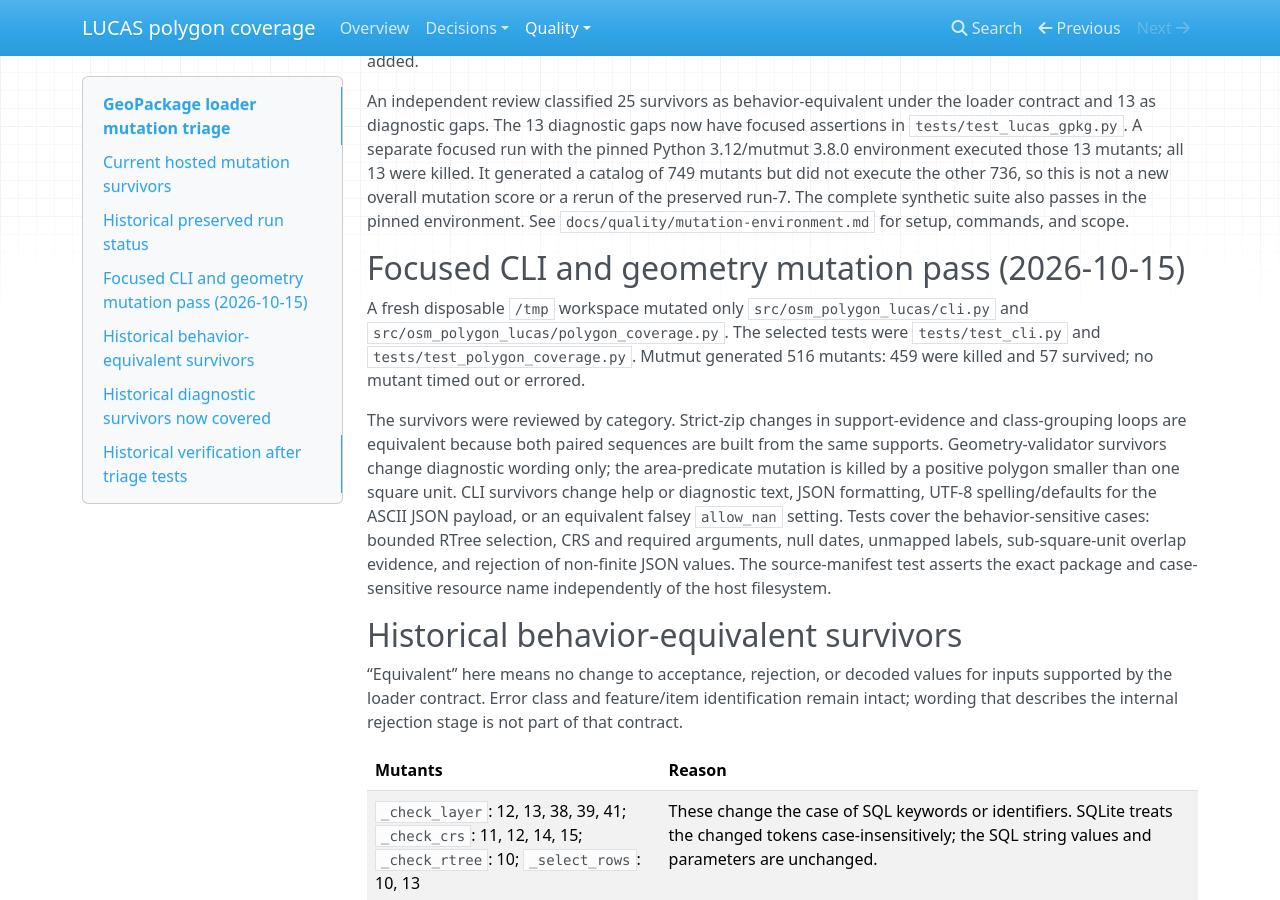
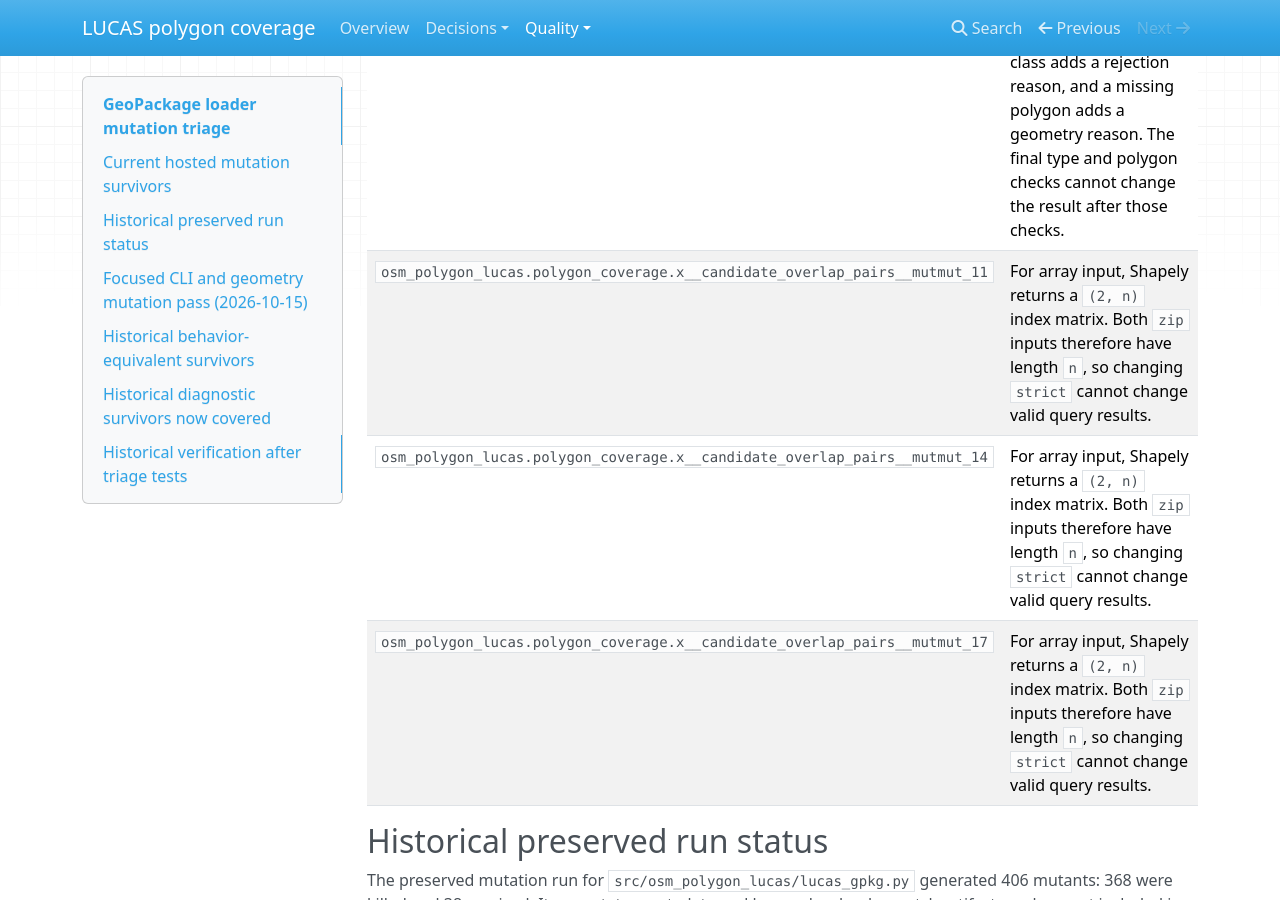
Before and after one commit to NoeFlandre/osm-polygon-lucas, an MkDocs documentation site: the page built from docs/quality/mutation-triage.md, in a window 1280 px wide and 900 px high, scrolled down 2813 px. Built offline with MkDocs 1.6.1, drawn with Linux system fonts in a browser that asks for light colours; nearby versions of some CDN libraries.

Commit message:
Triage STRtree mutation survivors

```diff
--- a/docs/quality/mutation-triage.md
+++ b/docs/quality/mutation-triage.md
@@ -24,6 +24,9 @@ The mutation job compares every surviving mutant ID against this table. An undoc
 | `osm_polygon_lucas.lucas_gpkg.x__select_rows__mutmut_13` | SQLite resolves SQL keywords and unquoted identifiers without regard to case. Bound values are unchanged. |
 | `osm_polygon_lucas.lucas_gpkg.x__wkb_order__mutmut_14` | For supported WKB types 1-7, byte 1 is nonzero for little-endian and zero for big-endian, so this test selects the same byte order as the marker at byte 0. |
 | `osm_polygon_lucas.support_eligibility.x_classify_support_row__mutmut_67` | A non-string support class adds a rejection reason, and a missing polygon adds a geometry reason. The final type and polygon checks cannot change the result after those checks. |
+| `osm_polygon_lucas.polygon_coverage.x__candidate_overlap_pairs__mutmut_11` | For array input, Shapely returns a `(2, n)` index matrix. Both `zip` inputs therefore have length `n`, so changing `strict` cannot change valid query results. |
+| `osm_polygon_lucas.polygon_coverage.x__candidate_overlap_pairs__mutmut_14` | For array input, Shapely returns a `(2, n)` index matrix. Both `zip` inputs therefore have length `n`, so changing `strict` cannot change valid query results. |
+| `osm_polygon_lucas.polygon_coverage.x__candidate_overlap_pairs__mutmut_17` | For array input, Shapely returns a `(2, n)` index matrix. Both `zip` inputs therefore have length `n`, so changing `strict` cannot change valid query results. |
 
 ## Historical preserved run status
 
```
Also changed, not shown: 1 other file.
